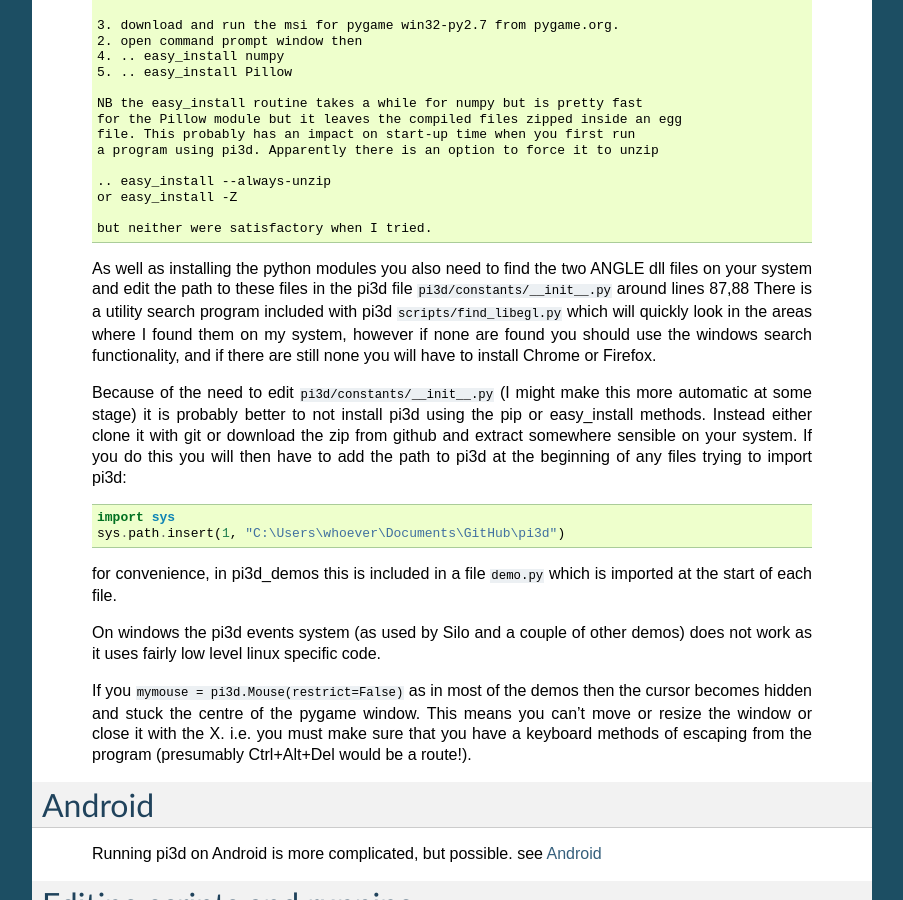
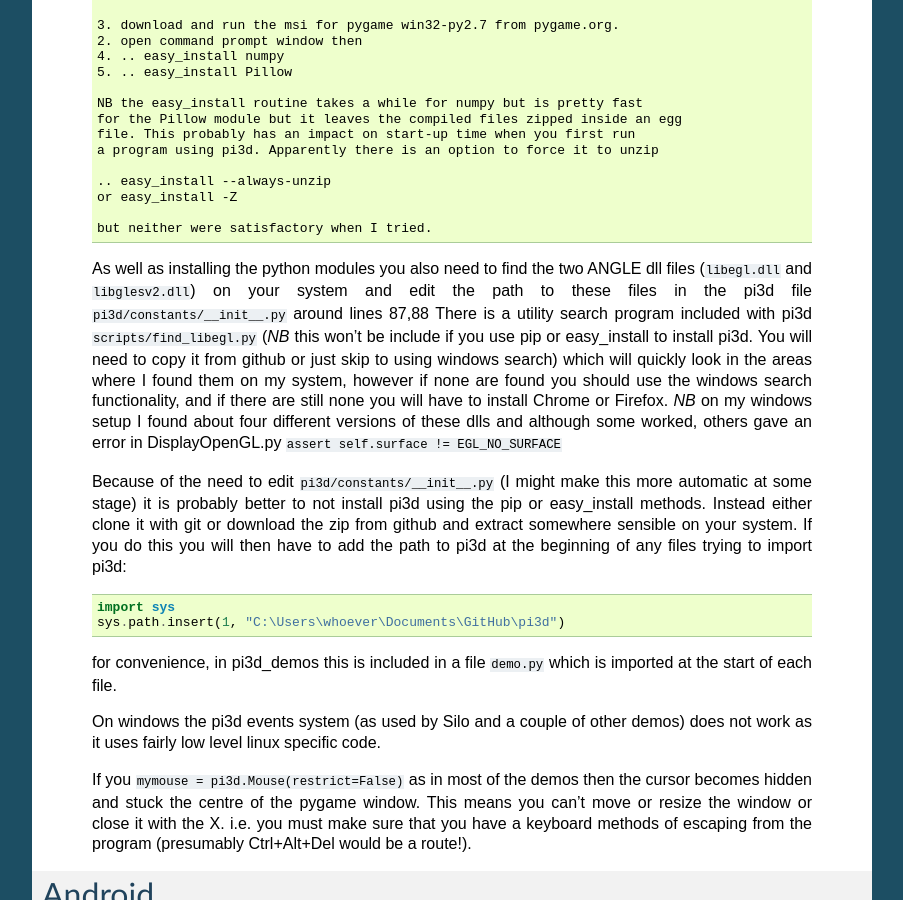
Before and after one commit to pi3d/pi3d.github.com, a Sphinx documentation site: the page built from sphinx/ReadMe.rst, in a window 1280 px wide and 900 px high, scrolled down 8316 px. Shown: the whole window, without its empty margins (198-1101 px from the left). Built offline with Sphinx 7.4.7, drawn with Linux system fonts in a browser that asks for light colours.

Commit message:
some more help with windows installation

```diff
--- a/sphinx/AndroidUse.rst
+++ b/sphinx/AndroidUse.rst
@@ -279,7 +279,7 @@ Using pi3d with Android devices
       To install new versions of your android
       package onto the emulator::
 
-        $ .adb install -r whereveryouput/python-for-android/dist/default/bin/pi3dtest-0.0.1-debug.apk
+        $ ./adb install -r whereveryouput/python-for-android/dist/default/bin/pi3dtest-0.0.1-debug.apk
 
 4.  For info on changing the icon or loading image, building to enable
     other features read the docs on the python-for-android website. For
--- a/sphinx/ReadMe.rst
+++ b/sphinx/ReadMe.rst
@@ -318,12 +318,17 @@ Windows
     but neither were satisfactory when I tried.
 
   As well as installing the python modules you also need to find the two
-  ANGLE dll files on your system and edit the path to these files
-  in the pi3d file ``pi3d/constants/__init__.py`` around lines 87,88
-  There is a utility search program included with pi3d ``scripts/find_libegl.py``
-  which will quickly look in the areas where I found them on my system, however
-  if none are found you should use the windows search functionality, and
-  if there are still none you will have to install Chrome or Firefox.
+  ANGLE dll files (``libegl.dll`` and ``libglesv2.dll``) on your system
+  and edit the path to these files in the pi3d file ``pi3d/constants/__init__.py``
+  around lines 87,88 There is a utility search program included with pi3d
+  ``scripts/find_libegl.py`` (*NB* this won't be include if you use pip or
+  easy_install to install pi3d. You will need to copy it from github or
+  just skip to using windows search) which will quickly look in the areas where
+  I found them on my system, however if none are found you should use the
+  windows search functionality, and if there are still none you will have
+  to install Chrome or Firefox. *NB* on my windows setup I found about four
+  different versions of these dlls and although some worked, others gave
+  an error in DisplayOpenGL.py ``assert self.surface != EGL_NO_SURFACE``
 
   Because of the need to edit ``pi3d/constants/__init__.py`` (I might make
   this more automatic at some stage) it is probably better to not install
```
Also changed, not shown: ReadMe.rst (+11 -6 lines), 6 other files.
